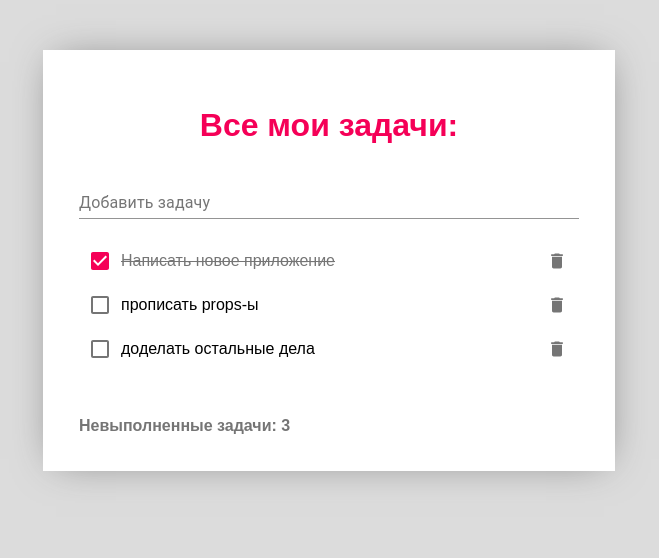
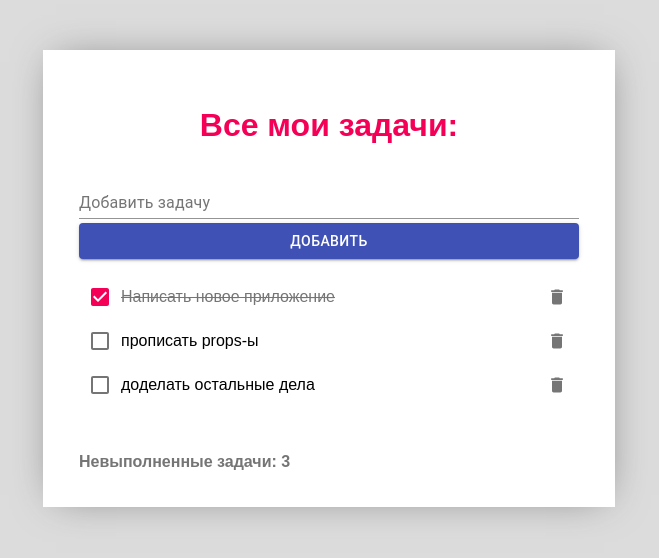
Before and after one commit to eugenia1190/TodoApp_React, a React (Create React App) app: page / in a window 1280 px wide. Shown: the top 558 px of the page, without its empty margins (311-970 px from the left). Built offline with nearby package versions, Linux system fonts and the light colour scheme.

Commit message:
add the function of adding a new item in itemList

```diff
--- a/src/components/App/App.js
+++ b/src/components/App/App.js
@@ -49,11 +49,25 @@
 		this.setState({ items: newItemList });
 	}
 
+	onClickAdd = value => this.setState(state => ({
+		items: [
+			...state.items,
+			{
+				value,
+				isDone: false,
+				id: state.count + 1
+			}
+		],
+		count: state.count + 1
+	}))
+
+
+
 	render () {
 		return (
 			<div className={styles.wrap}>
 				<h1 className={styles.title}>Все мои задачи:</h1>
-				<InputItem />
+				<InputItem onClickAdd={this.onClickAdd} />
 				<ItemList
 					items= {this.state.items}
 					onClickDone={this.onClickDone}
--- a/src/components/InputItem/InputItem.js
+++ b/src/components/InputItem/InputItem.js
@@ -1,13 +1,45 @@
 import React from 'react';
 import TextField from '@material-ui/core/TextField';
+import Button from '@material-ui/core/Button';
 
-const InputItem = () => (<div>
+class InputItem extends React.Component {
+	state = {
+		inputValue: '',
+	};
+
+	onButtonClick = () => {
+		this.setState ({
+			inputValue: ''
+		});
+
+		this.props.onClickAdd(this.state.inputValue);
+	}
+
+	render () {
+		const { onClickAdd } = this.props;
+
+		return (
+			<div>
 				<TextField
 			    	id="standard-dense"
 			    	label="Добавить задачу"
 			    	margin="dense"
 			    	fullWidth
+			    	value={this.state.inputValue}
+			    	onChange={event => this.setState({ inputValue: event.target.value })}
 			    />
+			    <Button
+			    	variant='contained'
+			    	color='primary'
+			    	fullWidth
+			    	onClick={ this.onButtonClick }
+			    >
+			    	Добавить
+			    </Button>
 			</div>);
+	}
+}
+
+
 
 export default InputItem;
--- a/src/components/ItemList/ItemList.js
+++ b/src/components/ItemList/ItemList.js
@@ -4,7 +4,7 @@
 
 const ItemList = ({ items, onClickDone, onClickDelete }) => (
 	<ul className={styles.itemList}>
-	{items.map(item =><li className={styles.item} key={item.value}>
+	{items.map(item =><li className={styles.item} key={item.id}>
 		<Item
 			value={item.value}
 			isDone={item.isDone}
```
Lines whose indentation alone changed are shown as unchanged.
